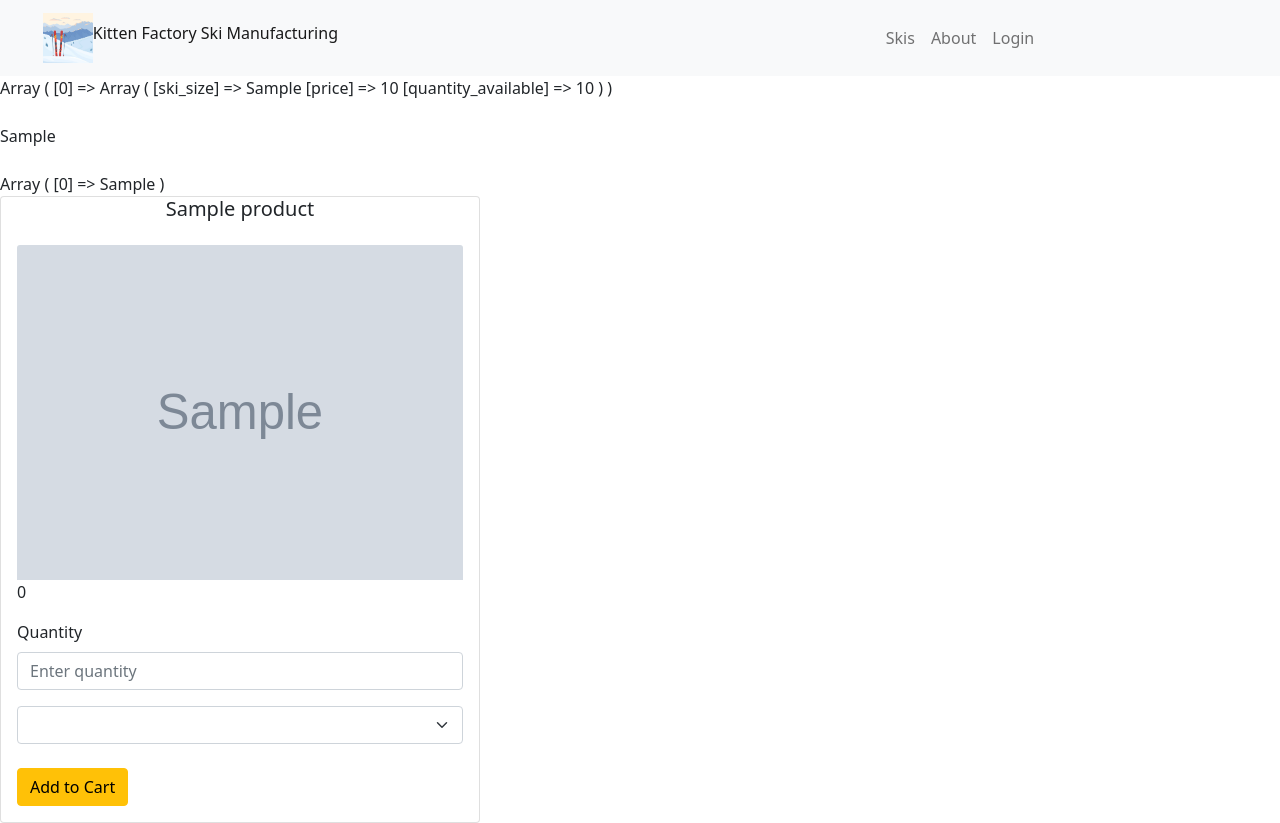
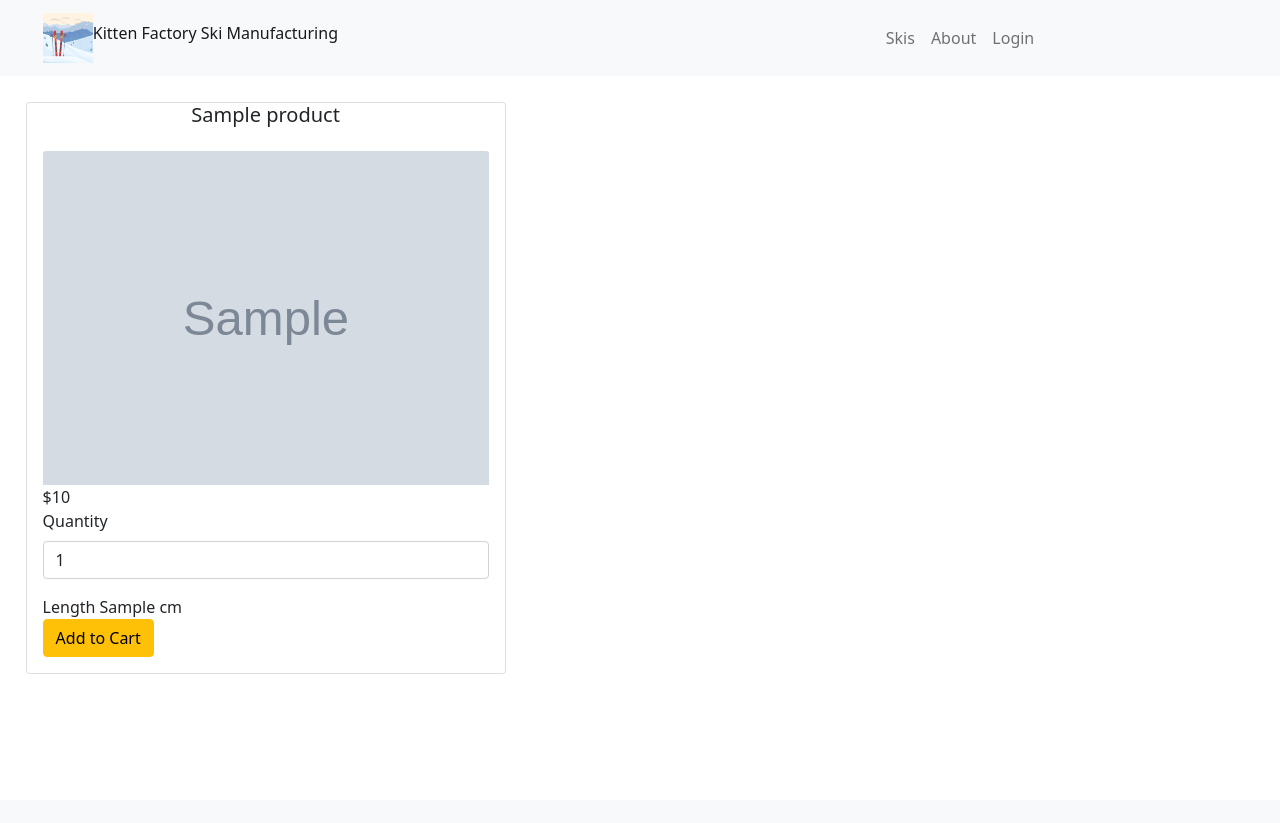
Before and after one commit to jbucanay/kittenfactory, a PHP site: page /product/product.php?product_id=1 in a window 1280 px wide. After the commit the page ends 674 px from the top, so only its background shows below. Run offline with PHP 8.4, Linux system fonts and the light colour scheme; tables that the repository leaves empty or names only in its code hold one stand-in row (values such as "Sample post"); grey boxes marked "Sample" are stand-in pictures; data that the repository does not hold is empty.

Commit message:
created cart

```diff
--- a/home/home.php
+++ b/home/home.php
@@ -42,7 +42,7 @@
 
       session_start();
 
-      $_SESSION['cart'] = Array();
+
 
       if(isset($_SESSION['username'])){
 
--- a/login/logininfo.php
+++ b/login/logininfo.php
@@ -34,6 +34,9 @@ if (isset($_POST['username']) && isset($_POST['password'])) {
 
 
 		$_SESSION['username']= $tmp_username;
+		if(empty($_SESSION['cart'])){
+			$_SESSION['cart'] = array();
+		}
 
        header("Location: ../vieworders/ViewOrders.php");
 	}
--- a/product/product.css
+++ b/product/product.css
@@ -0,0 +1,9 @@
+#pro_main {
+
+
+    display: flex;
+}
+
+#form_card {
+    margin: 2%;
+}
--- a/product/product.php
+++ b/product/product.php
@@ -19,16 +19,9 @@
     ?>
 </head>
 <body>
+<main id='pro_main'>
     <?php
-    // print_r($_SESSION['cart']);
-    // echo "<br>";
-    // echo $_GET['product_id'];
-    // echo "<br>";
-    // echo "<br>";
 
-//     SELECT Orders.OrderID, Customers.CustomerName, Orders.OrderDate
-// FROM Orders
-// INNER JOIN Customers ON Orders.CustomerID=Customers.CustomerID;
 
 $sn = "localhost:8889";
 $un = "root";
@@ -39,6 +32,7 @@ $db = "kitten_factory";
         $conn = new PDO("mysql:host=$sn;dbname=$db", $un,$pw);
         $conn->setAttribute(PDO::ATTR_ERRMODE,PDO::ERRMODE_EXCEPTION);
         $product_id = $_GET['product_id'];
+
         // ski_size_price_qty COLUMNS:
                 //product_id
                 //ski_size
@@ -54,6 +48,8 @@ $db = "kitten_factory";
             $get_prod = $conn->prepare("SELECT ski_name,product_img_path FROM product WHERE product_id = $product_id");
             $get_prod->execute();
             $product = $get_prod->fetchAll(PDO::FETCH_ASSOC);
+            $ski_name = $product[0]['ski_name'];
+            $ski_img = $product[0]['product_img_path'];
 
 
 
@@ -66,51 +62,31 @@ $db = "kitten_factory";
         $prep = $conn->prepare($qry);
         $prep->execute();
         $res = $prep->fetchAll(PDO::FETCH_ASSOC);
-        print_r($res);
-        echo "<br>";
-
-        echo "<br>";
+        // print_r($res);
 
         for($i=0;$i<count($res);++$i){
 
-
-        $price = 0;
-        $ski_sizes = array_column($res, 'ski_size');
-        echo $ski_sizes[$i];
-        echo "<br>";
-
-
-
-
-
-
-        }
-
-        echo "<br>";
-        print_r($ski_sizes);
-        echo "<br>";
-        $ski_name = $product[0]['ski_name'];
-        $ski_img = $product[0]['product_img_path'];
+        $price = $res[$i]['price'];
+        $size = $res[$i]['ski_size'];
+        $available = $res[$i]['quantity_available'];
 
 
 
         echo <<<_end
-        <form class="card" style="width: 30rem;">
-        <h5 class="card-title text-center">$ski_name</h5>
+        <form class="card" style="width: 30rem;" id='form_card' action="../viewcart/ViewCart.php" method="post">
+        <h5 class="card-title text-center" value='$ski_name' name='ski_name'>$ski_name</h5>
 
         <div class="card-body">
-        <img src="$ski_img" class="card-img-top" alt="...">
-        <p value='$price'>$price</p>
+        <img src="$ski_img" class="card-img-top" alt="..." value="$ski_img" name='image'>
+        <input value='$product_id' name='product_id' hidden></input>
+        <input value='$price' name='price' hidden>$$price</input>
             <div class="mb-3">
             <label for="exampleFormControlInput1" class="form-label">Quantity</label>
-            <input type="number" class="form-control" name='quantity' placeholder="Enter quantity" min="25" max=>
-        </div>
-            <select class="form-select" aria-label="Default select" name='select_size'>
-            <option selected value="$ski_sizes[1]">$ski_sizes[1]</option>
-            <option value="$ski_sizes[0]">$ski_sizes[0]</option>
-        </select>
+            <input type="number" class="form-control" name='quantity' placeholder="Enter quantity" min="1" max="$available" value='1' name='quantity' required >
+            </div>
+            <input value='$size' name='size' hidden>Length $size cm</input>
             <br>
-            <a href="#" class="btn btn-warning">Add to Cart</a>
+            <button  class="btn btn-warning" type='Submit'>Add to Cart</button>
         </div>
 
         </form>
@@ -118,10 +94,15 @@ $db = "kitten_factory";
 
 
 
+
+        }
+
+
     }
     catch (PDOException $e){
         echo "Connection failed: " .$e->getMessage();
       }
     ?>
+    </main>
 </body>
 </html>
```
Also changed, not shown: viewcart/ViewCart.php (+14 -26 lines).
